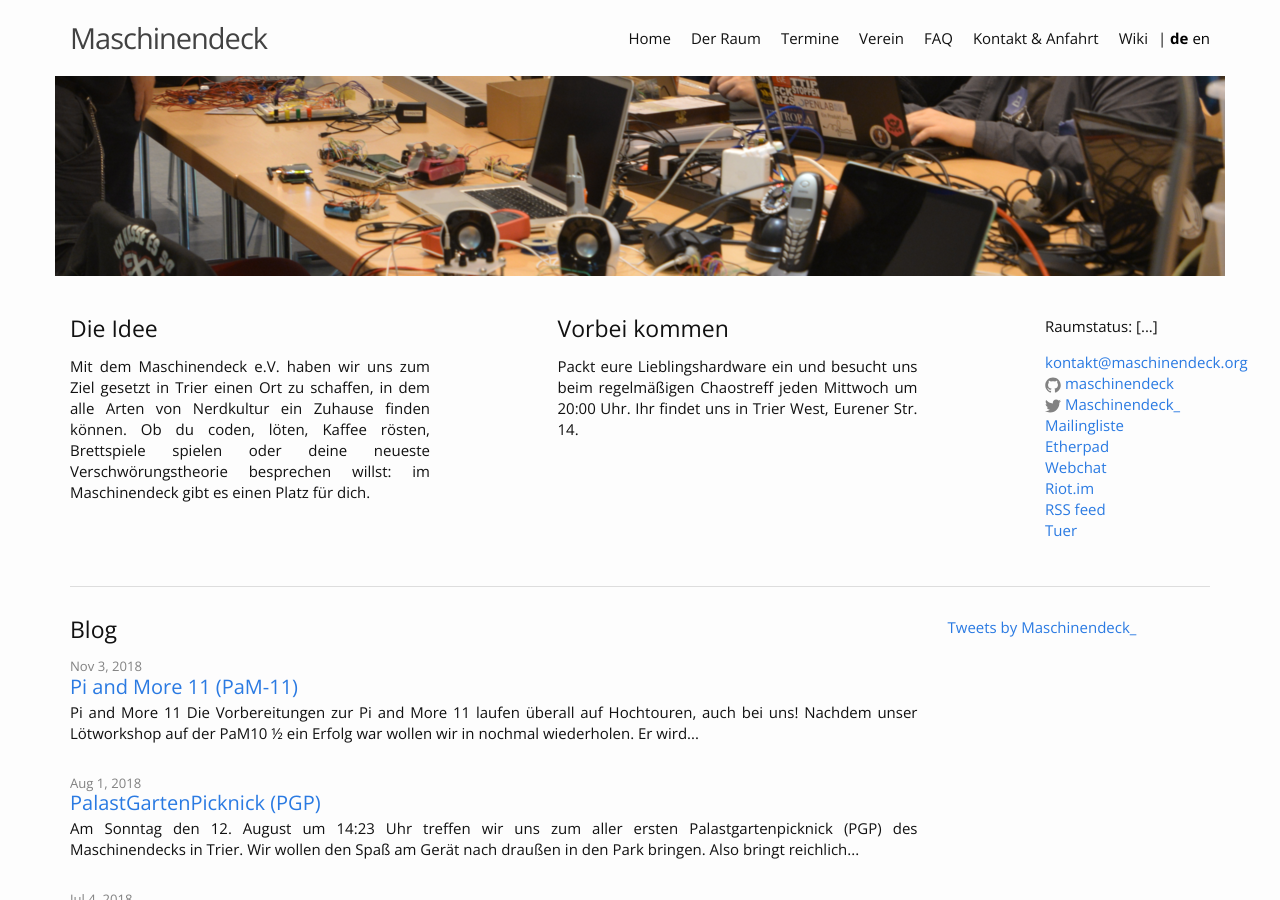
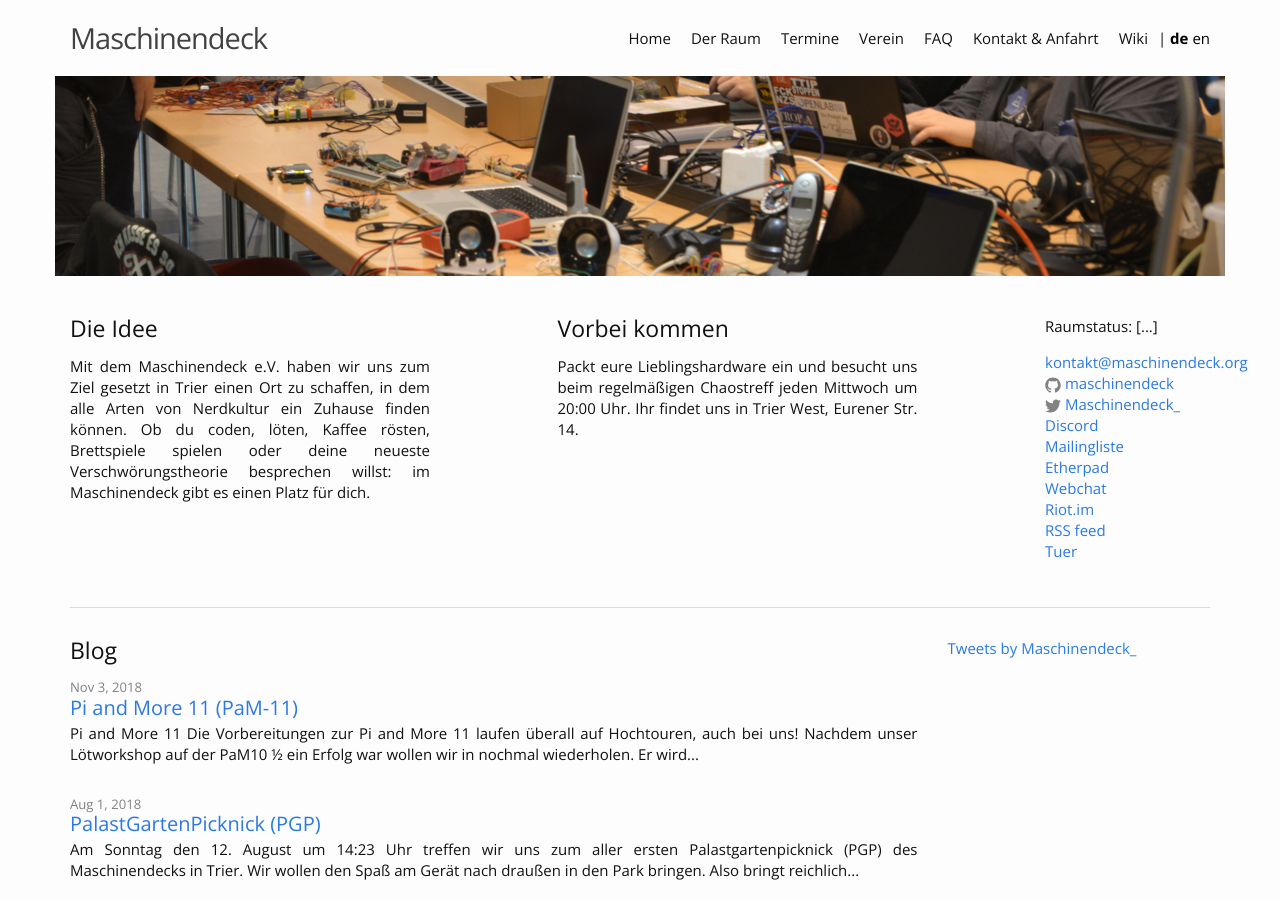
Before and after one commit to maschinendeck/maschinendeck.github.io, a Jekyll site: the page built from index.html, in a window 1280 px wide and 900 px high. Built offline with Jekyll 4.4.1, drawn with Linux system fonts in a browser that asks for light colours; comment, search, counter and statistics services are not loaded.

Commit message:
added discord invite link

```diff
--- a/index.html
+++ b/index.html
@@ -36,7 +36,10 @@ ref: home
             {% include icon-twitter.html username=site.twitter_username %}
           </li>
           {% endif %}
-          <li>
+	  <li>
+            <a href="https://discord.gg/e5xYxA8">Discord</a>
+	  </li>
+	  <li>
             <a href="mailto:public-subscribe@maschinendeck.org">Mailingliste</a>
           </li>
           <li>
```
